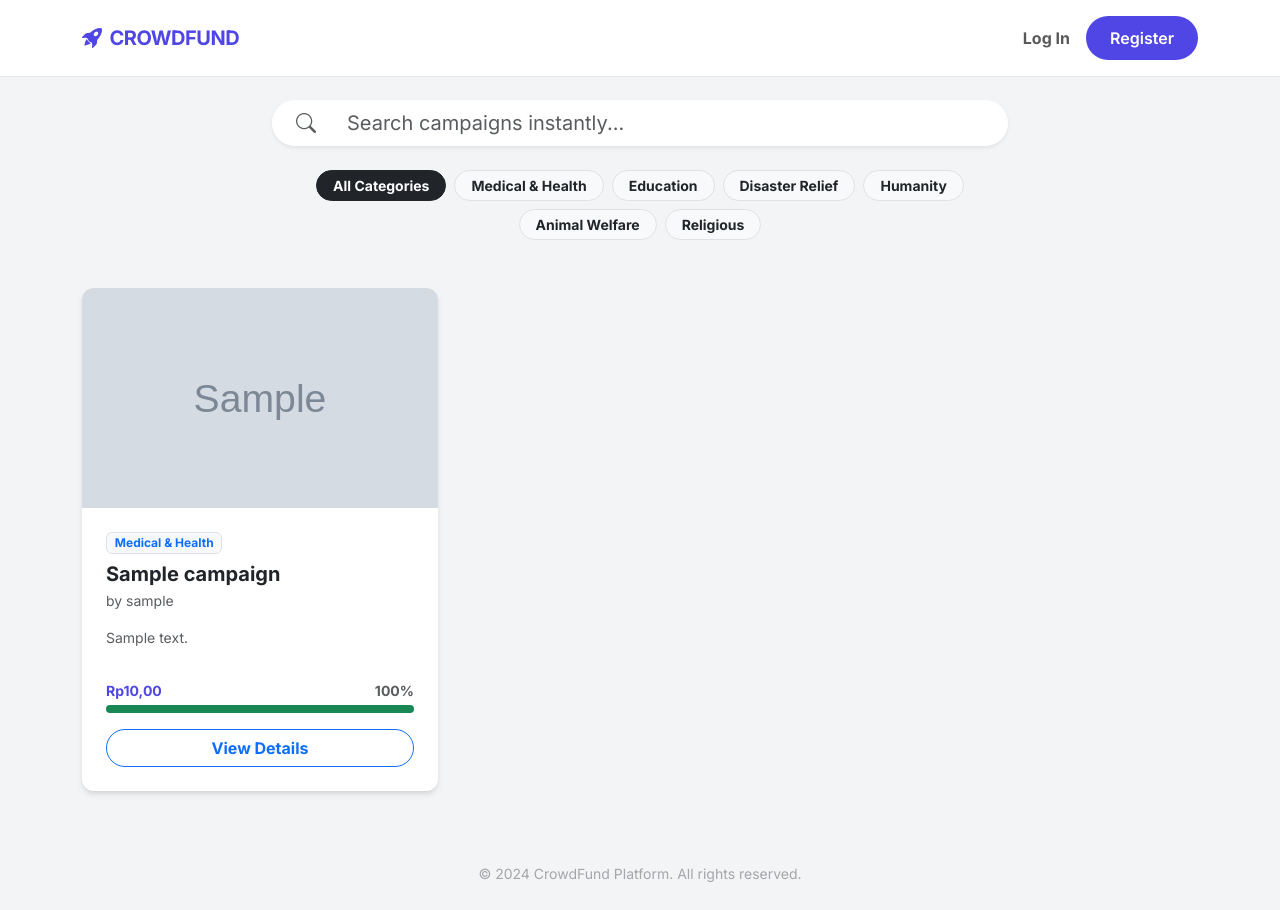
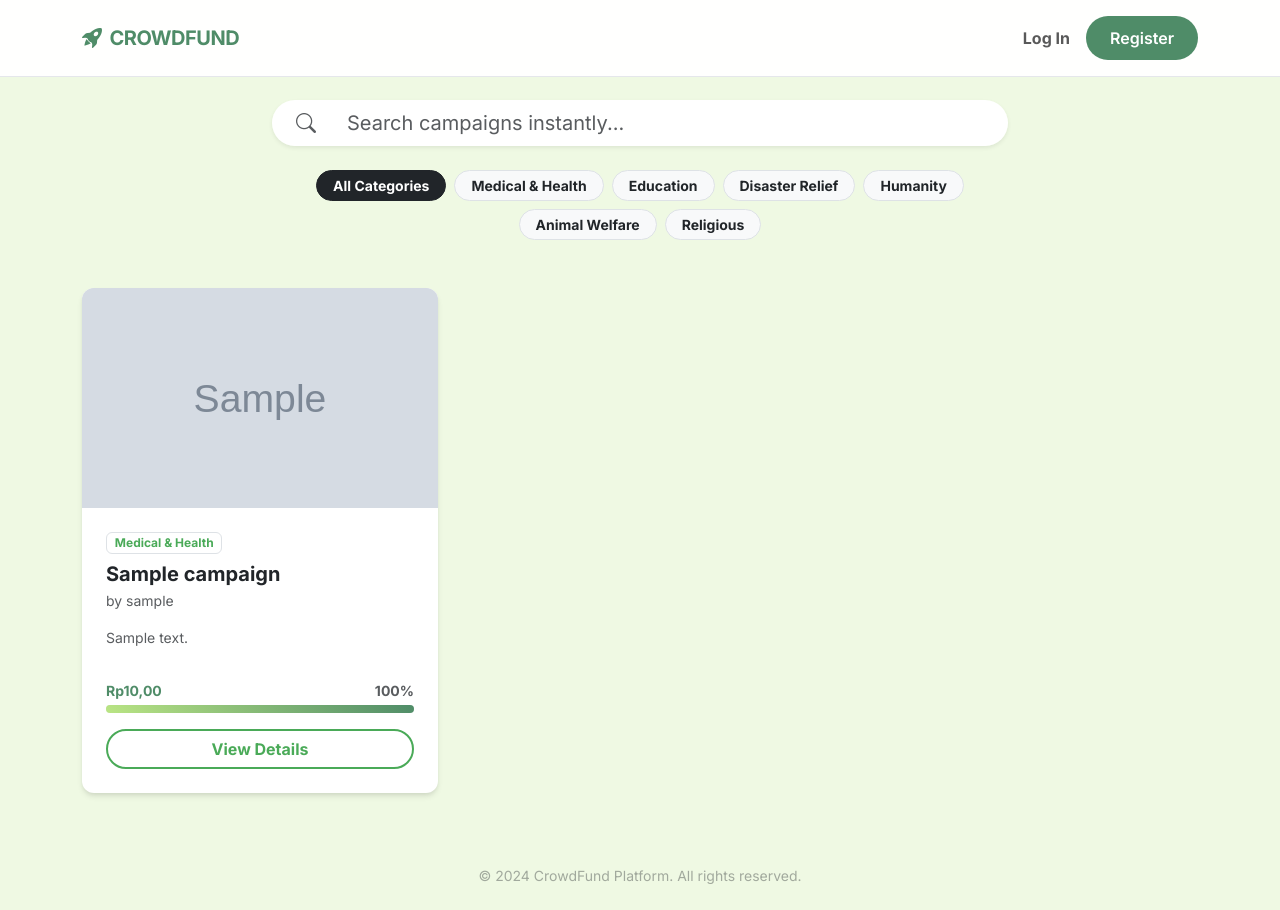
Before and after one commit to AdmMRZ/Tugas-Besar-II3120_Crowdfunding_Prototype, a Django app: page / in a window 1280 px wide. Before the commit the page ends 882 px from the top, so only its background shows below. Run offline with Django 5.2, Linux system fonts and the light colour scheme; tables that the repository leaves empty hold one stand-in row (values such as "Sample post"); grey boxes marked "Sample" are stand-in pictures.

Commit message:
ubah desain sesuai theme kita

```diff
--- a/backend_frontend/main/templates/main/base.html
+++ b/backend_frontend/main/templates/main/base.html
@@ -11,13 +11,13 @@
 
     <style>
         :root {
-            --primary-color: #4f46e5; /* Indigo Modern */
-            --secondary-color: #10b981; /* Emerald Green */
+            --primary-color: #4f8c68; /* Indigo Modern */
+            --secondary-color: rgb(186, 229, 132); /* Emerald Green */
             --bg-color: #f3f4f6;
         }
         body {
             font-family: 'Inter', sans-serif;
-            background-color: var(--bg-color);
+            background-color: rgba(185, 229, 132, 0.219);
             color: #1f2937;
         }
         /* Navbar Glassmorphism */
--- a/backend_frontend/main/templates/main/campaign_list.html
+++ b/backend_frontend/main/templates/main/campaign_list.html
@@ -1,4 +1,18 @@
 {% load rupiah_filters %}
+<style>
+    .btn-custom-green {
+        background-color: white;
+        color: #4aaa58;
+        border: 2px solid #4aaa58;
+        transition: all 0.3s ease-in-out;
+    }
+    .btn-custom-green:hover {
+        background: linear-gradient(45deg, #bae584,#4f8c68);
+        color: white;
+        border-color: transparent;
+        background-origin: border-box;
+    }
+</style>
 
 <div class="row g-4">
     {% for campaign in campaigns %}
@@ -14,7 +28,7 @@
             </div>
 
             <div class="card-body p-4 d-flex flex-column">
-                <span class="badge bg-light text-primary mb-2 align-self-start border">
+                <span class="badge mb-2 align-self-start border" style="background-color:white; color: #4aaa58;">
                     {{ campaign.get_category_display }}
                 </span>
                 <h5 class="card-title fw-bold mb-1">{{ campaign.title|truncatechars:40 }}</h5>
@@ -27,10 +41,11 @@
                         <span class="text-muted">{{ campaign.progress_percentage }}%</span>
                     </div>
                     <div class="progress" style="height: 8px; border-radius: 4px;">
-                        <div class="progress-bar bg-success" style="width: {{ campaign.progress_percentage }}%"></div>
+                        <div class="progress-bar" style=" background: linear-gradient(45deg, #bae584,#4f8c68); width: {{ campaign.progress_percentage }}%"></div>
                     </div>
                 </div>
-                <a href="{% url 'campaign_detail' campaign.pk %}" class="btn btn-outline-primary w-100 mt-3 rounded-pill fw-bold stretched-link">View Details</a>
+                <a href="{% url 'campaign_detail' campaign.pk %}"
+                class="btn btn-custom-green mt-3 rounded-pill fw-bold stretched-link">View Details</a>
             </div>
         </div>
     </div>
```
